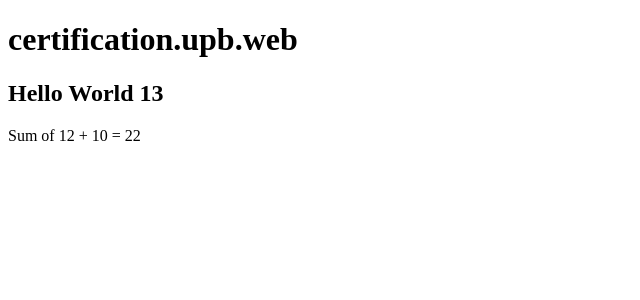
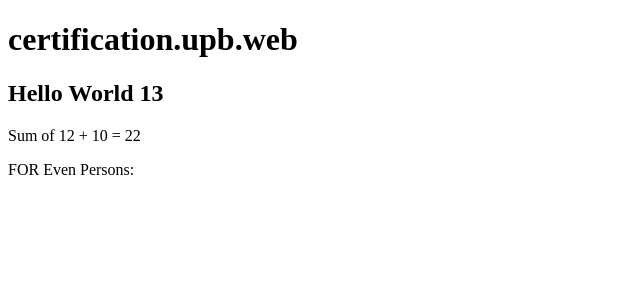
Before and after one commit to Samuel-Carrasco-21/Angular-Certification, an Angular app: page / in a window 1280 px wide. Shown: the top 300 px of the page, without its empty margins (0-640 px from the left). Built offline with nearby package versions, Linux system fonts and the light colour scheme.

Commit message:
[20-09-2024]. printing even persons from array

```diff
--- a/src/app/app.component.html
+++ b/src/app/app.component.html
@@ -3,3 +3,4 @@
 <p>Sum of {{ numberOne }} + {{ numberTwo }} = {{ sum(numberOne, numberTwo) }}</p>
 <!-- gives error, because it's a private function -->
 <!-- <p>Substract of {{ numberOne }} + {{ numberTwo }} = {{ substract(numberOne, numberTwo) }}</p> -->
+<p>FOR Even Persons: {{ getArray() }}</p>
--- a/src/app/app.component.ts
+++ b/src/app/app.component.ts
@@ -14,6 +14,8 @@ export class AppComponent {
   public numberOne:number = 12;
   public numberTwo:number = 10;
 
+
+
   constructor(){
     console.log('SUM: ', this.sum(this.numberOne, this.numberTwo));
     console.log('SUBSTRACT: ', this.substract(this.numberOne, this.numberTwo));
@@ -26,4 +28,11 @@ export class AppComponent {
   private substract(num1:number, num2: number): number{
     return num1 - num2;
   }
+
+  public getArray(): void{
+    const persons: number[] = [1, 2, 3, 4, 5].filter(person => person % 2 === 0);
+    for (let index = 0; index < persons.length; index++) {
+      console.log('person = ', persons[index]);
+    }
+  }
 }
```
